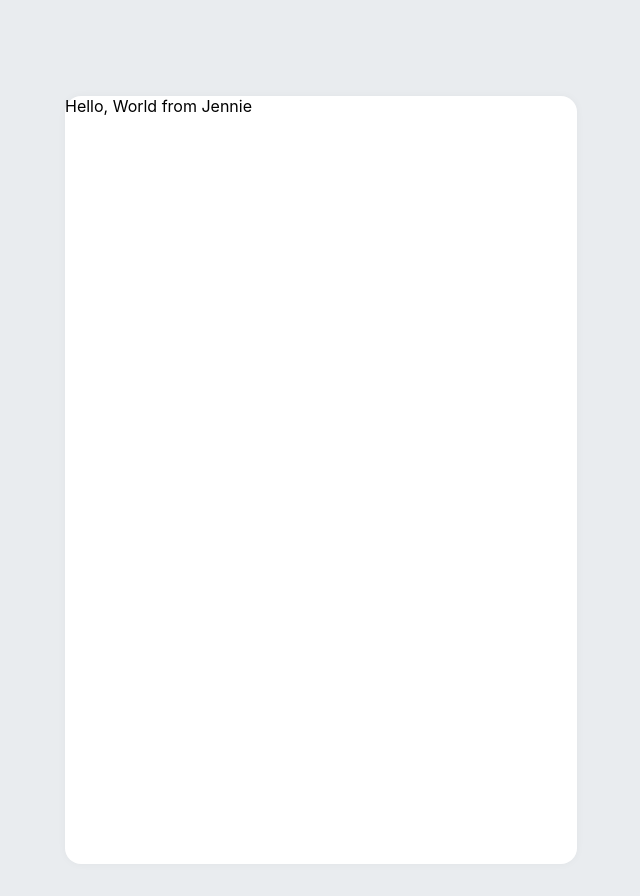
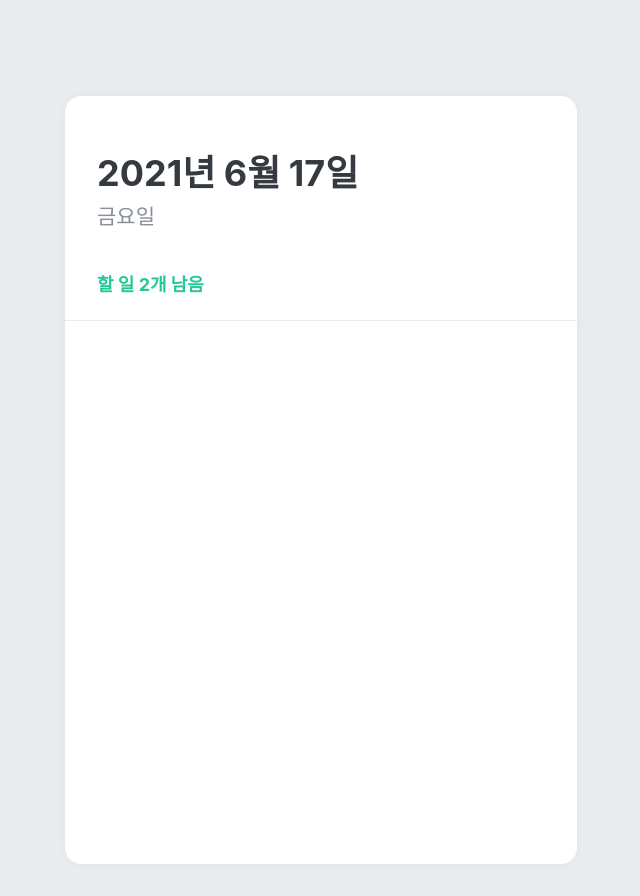
Before and after one commit to sojukang/react-js-todolist, a React (Create React App) app in the folder js-todolist/: page / in a window 1280 px wide. Shown: the whole page, without its empty margins (319-959 px from the left). Built offline with nearby package versions, Linux system fonts and the light colour scheme.

Commit message:
feat: TodoHead 컴포넌트 생성

```diff
--- a/js-todolist/src/App.js
+++ b/js-todolist/src/App.js
@@ -1,6 +1,7 @@
 import React from 'react';
 import {createGlobalStyle} from "styled-components";
 import TodoTemplate from "./components/TodoTemplate";
+import TodoHead from "./components/TodoHead";
 
 const GlobalStyle = createGlobalStyle`
     body {
@@ -13,7 +14,9 @@
     return (
         <>
             <GlobalStyle/>
-            <TodoTemplate>Hello, World from Jennie</TodoTemplate>
+            <TodoTemplate>
+                <TodoHead />
+            </TodoTemplate>
         </>
     );
 }
--- /dev/null
+++ b/js-todolist/src/components/TodoHead.js
@@ -0,0 +1,42 @@
+import React from 'react';
+import styled from 'styled-components';
+
+const TodoHeadBlock = styled.div`
+
+    padding-top: 48px;
+    padding-left: 32px;
+    padding-right: 32px;
+    padding-bottom: 24px;
+    border-bottom: 1px solid #e9ecef;
+
+    h1 {
+        margin: 0;
+        font-size: 36px;
+        color: #343a40;
+    }
+
+    .day {
+        margin-top: 4px;
+        color: #868e96;
+        font-size: 21px;
+    }
+
+    .tasks-left {
+        color: #20c997;
+        font-size: 18px;
+        margin-top: 40px;
+        font-weight: bold;
+    }
+`;
+
+function TodoHead() {
+    return (
+        <TodoHeadBlock>
+            <h1>2021년 6월 17일</h1>
+            <div className="day">금요일</div>
+            <div className="tasks-left">할 일 2개 남음</div>
+        </TodoHeadBlock>
+    )
+}
+
+export default TodoHead;
```
